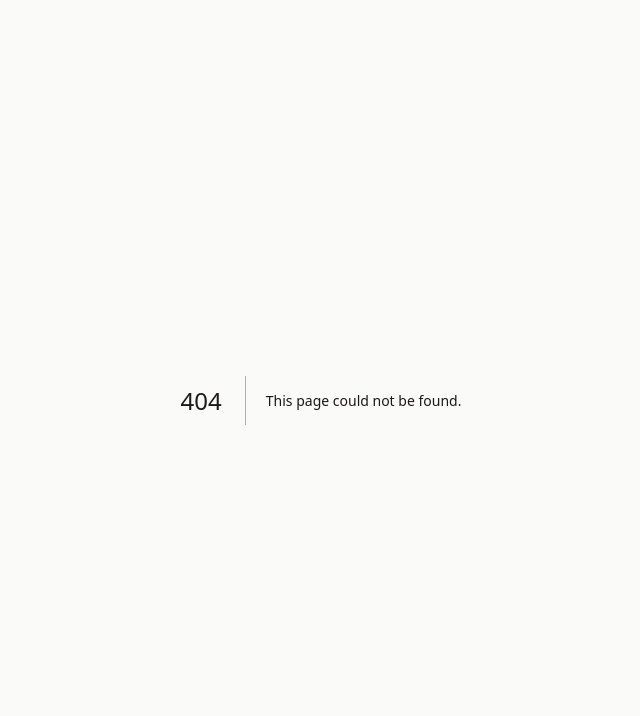
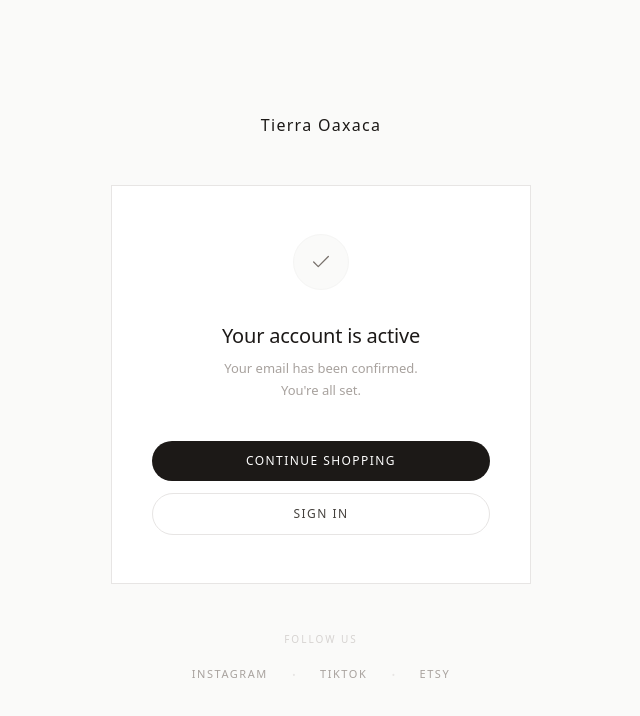
Before and after one commit to diego32908/casatierraweb, a Next.js app: page /auth/confirmed in a window 1280 px wide. Before the commit this address had no page. Shown: the top 716 px of the page, without its empty margins (319-959 px from the left). Built offline with nearby package versions, Linux system fonts and the light colour scheme; no server answers.

Commit message:
fix auth confirmation success flow

```diff
--- a/app/auth/callback/route.ts
+++ b/app/auth/callback/route.ts
@@ -1,32 +1,35 @@
 import { createServerClient } from "@supabase/ssr";
 import { createServerSupabaseClient } from "@/lib/supabase/server";
-import { cookies } from "next/headers";
 import { NextResponse, type NextRequest } from "next/server";
 
 export async function GET(request: NextRequest) {
   const { searchParams, origin } = new URL(request.url);
   const code = searchParams.get("code");
-  const next = searchParams.get("next") ?? "/account";
 
   if (!code) {
     return NextResponse.redirect(`${origin}/auth/login`);
   }
 
-  const cookieStore = await cookies();
+  // Build the success redirect first so we can attach session cookies directly
+  // onto its response object. Using `await cookies()` + cookieStore.set() does NOT
+  // work here: NextResponse.redirect() creates a new response that doesn't inherit
+  // the next/headers cookie jar. Cookies must be set on the response we return.
+  const successUrl = `${origin}/auth/confirmed`;
+  const response = NextResponse.redirect(successUrl);
 
-  // Use anon key + cookies so the auth session is written into the cookie jar
-  // and the user lands fully signed in after the redirect.
   const supabase = createServerClient(
     process.env.NEXT_PUBLIC_SUPABASE_URL!,
     process.env.NEXT_PUBLIC_SUPABASE_ANON_KEY!,
     {
       cookies: {
         getAll() {
-          return cookieStore.getAll();
+          // Read from the incoming request (the confirmation link click)
+          return request.cookies.getAll();
         },
         setAll(cookiesToSet) {
+          // Write onto the redirect response so the browser receives the session
           cookiesToSet.forEach(({ name, value, options }) => {
-            cookieStore.set(name, value, options);
+            response.cookies.set(name, value, options);
           });
         },
       },
@@ -36,12 +39,12 @@
   const { data, error } = await supabase.auth.exchangeCodeForSession(code);
 
   if (error || !data.user) {
-    // Verification failed (expired / already used) — send to login with message
+    // Expired or already-used link — send to login, skip profile step
     return NextResponse.redirect(`${origin}/auth/login?verified=failed`);
   }
 
-  // Create profile row using service role — the user is now verified,
-  // their metadata (first/last name) was stored at signup time.
+  // Upsert profile row now that the user is verified. Metadata (first/last name)
+  // was stored at signup time. Non-fatal — user is authenticated regardless.
   try {
     const email = data.user.email ?? "";
     const meta = data.user.user_metadata ?? {};
@@ -58,9 +61,8 @@
       );
     }
   } catch (profileErr) {
-    // Non-fatal — user is authenticated regardless
     console.error("[auth/callback] profile upsert failed:", profileErr);
   }
 
-  return NextResponse.redirect(`${origin}${next}`);
+  return response;
 }
--- /dev/null
+++ b/app/auth/confirmed/page.tsx
@@ -0,0 +1,108 @@
+"use client";
+
+import { useEffect, useState } from "react";
+import Link from "next/link";
+import { supabaseBrowser } from "@/lib/supabase/client";
+
+export default function ConfirmedPage() {
+  const [isSignedIn, setIsSignedIn] = useState<boolean | null>(null);
+
+  useEffect(() => {
+    supabaseBrowser.auth.getSession().then(({ data: { session } }) => {
+      setIsSignedIn(!!session);
+    });
+  }, []);
+
+  return (
+    <div className="flex min-h-screen flex-col items-center justify-center px-4 bg-stone-50">
+      <div style={{ width: "100%", maxWidth: 420 }}>
+
+        <div className="text-center mb-12">
+          <Link
+            href="/"
+            className="text-base font-medium tracking-[0.08em] text-stone-900 hover:text-stone-600 transition-colors"
+          >
+            Tierra Oaxaca
+          </Link>
+        </div>
+
+        <div className="bg-white border border-stone-200 px-10 py-12 text-center">
+
+          {/* Check mark */}
+          <div className="mx-auto mb-8 flex h-14 w-14 items-center justify-center rounded-full border border-stone-100 bg-stone-50">
+            <svg
+              width="22"
+              height="22"
+              viewBox="0 0 24 24"
+              fill="none"
+              stroke="#78716c"
+              strokeWidth="1.4"
+              strokeLinecap="round"
+              strokeLinejoin="round"
+              aria-hidden="true"
+            >
+              <polyline points="20 6 9 17 4 12" />
+            </svg>
+          </div>
+
+          <h1 className="text-xl font-medium text-stone-900 mb-2 tracking-[-0.01em]">
+            Your account is active
+          </h1>
+          <p className="text-[13px] text-stone-400 mb-10 leading-relaxed">
+            Your email has been confirmed.<br />
+            You&apos;re all set.
+          </p>
+
+          <div className="flex flex-col gap-3">
+            <Link
+              href="/shop"
+              className="w-full rounded-full bg-stone-900 py-3 text-xs font-medium tracking-[0.12em] uppercase text-white hover:bg-stone-700 transition-colors text-center"
+            >
+              Continue shopping
+            </Link>
+            <Link
+              href={isSignedIn ? "/account" : "/auth/login"}
+              className="w-full rounded-full border border-stone-200 py-3 text-xs font-medium tracking-[0.12em] uppercase text-stone-700 hover:border-stone-400 transition-colors text-center"
+            >
+              {isSignedIn ? "Go to account" : "Sign in"}
+            </Link>
+          </div>
+
+        </div>
+
+        <div className="mt-12 text-center">
+          <p className="text-[10px] uppercase tracking-[0.2em] text-stone-300 mb-4">Follow us</p>
+          <div className="flex items-center justify-center gap-6">
+            <a
+              href="https://www.instagram.com/yolotl_artemexicano"
+              target="_blank"
+              rel="noopener noreferrer"
+              className="text-[11px] uppercase tracking-[0.14em] text-stone-400 hover:text-stone-700 transition-colors"
+            >
+              Instagram
+            </a>
+            <span className="text-stone-200">·</span>
+            <a
+              href="https://www.tiktok.com/@yolotlarte"
+              target="_blank"
+              rel="noopener noreferrer"
+              className="text-[11px] uppercase tracking-[0.14em] text-stone-400 hover:text-stone-700 transition-colors"
+            >
+              TikTok
+            </a>
+            <span className="text-stone-200">·</span>
+            <a
+              href="https://www.etsy.com/shop/elzapatiadofolklor"
+              target="_blank"
+              rel="noopener noreferrer"
+              className="text-[11px] uppercase tracking-[0.14em] text-stone-400 hover:text-stone-700 transition-colors"
+            >
+              Etsy
+            </a>
+          </div>
+        </div>
+
+      </div>
+    </div>
+  );
+}
--- a/app/auth/signup/page.tsx
+++ b/app/auth/signup/page.tsx
@@ -1,6 +1,6 @@
 "use client";
 
-import { useState, useTransition } from "react";
+import { useState, useTransition, useEffect } from "react";
 import { useRouter } from "next/navigation";
 import Link from "next/link";
 import { supabaseBrowser } from "@/lib/supabase/client";
@@ -39,7 +39,22 @@
   const [showPassword, setShowPassword] = useState(false);
   const [error, setError] = useState<string | null>(null);
   const [confirmed, setConfirmed] = useState(false);
+  const [verified, setVerified] = useState(false);
   const [isPending, startTransition] = useTransition();
+
+  // When the user confirms in the other tab, Supabase fires SIGNED_IN here too
+  // via shared browser storage. Switch to the verified success state.
+  useEffect(() => {
+    if (!confirmed) return;
+    const { data: { subscription } } = supabaseBrowser.auth.onAuthStateChange(
+      (event) => {
+        if (event === "SIGNED_IN") {
+          setVerified(true);
+        }
+      }
+    );
+    return () => subscription.unsubscribe();
+  }, [confirmed]);
 
   function set(field: string, value: string) {
     setForm((prev) => ({ ...prev, [field]: value }));
@@ -97,6 +112,66 @@
   }
 
   if (confirmed) {
+    const socials = (
+      <div className="mt-12 text-center">
+        <p className="text-[10px] uppercase tracking-[0.2em] text-stone-300 mb-4">Follow us</p>
+        <div className="flex items-center justify-center gap-6">
+          <a href="https://www.instagram.com/yolotl_artemexicano" target="_blank" rel="noopener noreferrer" className="text-[11px] uppercase tracking-[0.14em] text-stone-400 hover:text-stone-700 transition-colors">Instagram</a>
+          <span className="text-stone-200">·</span>
+          <a href="https://www.tiktok.com/@yolotlarte" target="_blank" rel="noopener noreferrer" className="text-[11px] uppercase tracking-[0.14em] text-stone-400 hover:text-stone-700 transition-colors">TikTok</a>
+          <span className="text-stone-200">·</span>
+          <a href="https://www.etsy.com/shop/elzapatiadofolklor" target="_blank" rel="noopener noreferrer" className="text-[11px] uppercase tracking-[0.14em] text-stone-400 hover:text-stone-700 transition-colors">Etsy</a>
+        </div>
+      </div>
+    );
+
+    if (verified) {
+      // User confirmed in the other tab — show success state here too
+      return (
+        <div className="flex min-h-screen flex-col items-center justify-center px-4 bg-stone-50">
+          <div style={{ width: "100%", maxWidth: 420 }}>
+
+            <div className="text-center mb-12">
+              <Link href="/" className="text-base font-medium tracking-[0.08em] text-stone-900 hover:text-stone-600 transition-colors">
+                Tierra Oaxaca
+              </Link>
+            </div>
+
+            <div className="bg-white border border-stone-200 px-10 py-12 text-center">
+              <div className="mx-auto mb-8 flex h-14 w-14 items-center justify-center rounded-full border border-stone-100 bg-stone-50">
+                <svg width="22" height="22" viewBox="0 0 24 24" fill="none" stroke="#78716c" strokeWidth="1.4" strokeLinecap="round" strokeLinejoin="round" aria-hidden="true">
+                  <polyline points="20 6 9 17 4 12" />
+                </svg>
+              </div>
+              <h1 className="text-xl font-medium text-stone-900 mb-2 tracking-[-0.01em]">
+                Your account has been verified
+              </h1>
+              <p className="text-[13px] text-stone-400 mb-10 leading-relaxed">
+                You&apos;re all set. Continue shopping or sign in to your account.
+              </p>
+              <div className="flex flex-col gap-3">
+                <Link
+                  href="/shop"
+                  className="w-full rounded-full bg-stone-900 py-3 text-xs font-medium tracking-[0.12em] uppercase text-white hover:bg-stone-700 transition-colors text-center"
+                >
+                  Continue shopping
+                </Link>
+                <Link
+                  href="/account"
+                  className="w-full rounded-full border border-stone-200 py-3 text-xs font-medium tracking-[0.12em] uppercase text-stone-700 hover:border-stone-400 transition-colors text-center"
+                >
+                  Go to account
+                </Link>
+              </div>
+            </div>
+
+            {socials}
+          </div>
+        </div>
+      );
+    }
+
+    // Waiting for confirmation
     return (
       <div className="flex min-h-screen flex-col items-center justify-center px-4 bg-stone-50">
         <div style={{ width: "100%", maxWidth: 420 }}>
@@ -108,15 +183,12 @@
           </div>
 
           <div className="bg-white border border-stone-200 px-10 py-12 text-center">
-
-            {/* Envelope mark */}
             <div className="mx-auto mb-8 flex h-14 w-14 items-center justify-center rounded-full border border-stone-100 bg-stone-50">
               <svg width="22" height="22" viewBox="0 0 24 24" fill="none" stroke="#78716c" strokeWidth="1.2" strokeLinecap="round" strokeLinejoin="round" aria-hidden="true">
                 <rect x="2" y="4" width="20" height="16" rx="2"/>
                 <path d="M2 7l10 7 10-7"/>
               </svg>
             </div>
-
             <h1 className="text-xl font-medium text-stone-900 mb-2 tracking-[-0.01em]">
               Check your inbox
             </h1>
@@ -124,18 +196,15 @@
               We sent a confirmation link to<br />
               <span className="text-stone-700 font-medium">{form.email}</span>
             </p>
-
             <div className="border-t border-stone-100 pt-6 mb-6">
               <p className="text-[13px] text-stone-600 leading-relaxed">
                 Click the link in that email to activate your account.
                 You&apos;ll be signed in automatically.
               </p>
             </div>
-
             <p className="text-xs text-stone-400 leading-relaxed">
               Don&apos;t see it? Check your spam or promotions folder.
             </p>
-
           </div>
 
           <div className="mt-8 text-center">
@@ -147,38 +216,7 @@
             </Link>
           </div>
 
-          <div className="mt-12 text-center">
-            <p className="text-[10px] uppercase tracking-[0.2em] text-stone-300 mb-4">Follow us</p>
-            <div className="flex items-center justify-center gap-6">
-              <a
-                href="https://www.instagram.com/yolotl_artemexicano"
-                target="_blank"
-                rel="noopener noreferrer"
-                className="text-[11px] uppercase tracking-[0.14em] text-stone-400 hover:text-stone-700 transition-colors"
-              >
-                Instagram
-              </a>
-              <span className="text-stone-200">·</span>
-              <a
-                href="https://www.tiktok.com/@yolotlarte"
-                target="_blank"
-                rel="noopener noreferrer"
-                className="text-[11px] uppercase tracking-[0.14em] text-stone-400 hover:text-stone-700 transition-colors"
-              >
-                TikTok
-              </a>
-              <span className="text-stone-200">·</span>
-              <a
-                href="https://www.etsy.com/shop/elzapatiadofolklor"
-                target="_blank"
-                rel="noopener noreferrer"
-                className="text-[11px] uppercase tracking-[0.14em] text-stone-400 hover:text-stone-700 transition-colors"
-              >
-                Etsy
-              </a>
-            </div>
-          </div>
-
+          {socials}
         </div>
       </div>
     );
```
